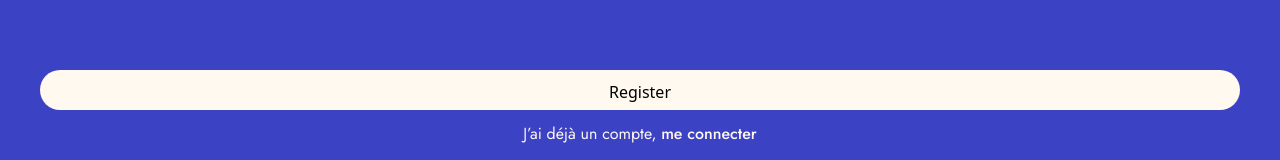
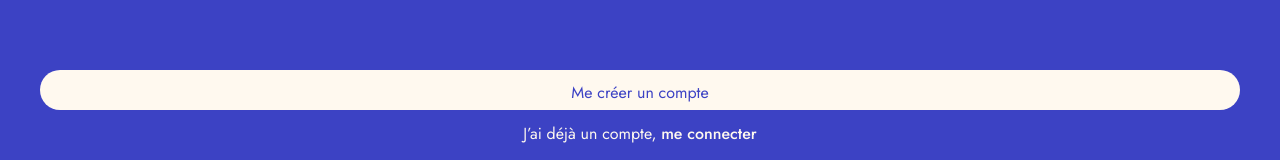
Before and after one commit to Safirl/cat-world, a React (Vite) app in the folder frontend/: page /register in a window 1280 px wide. Shown: the part 625-785 px from the top of the page. Built offline with nearby package versions, Linux system fonts and the light colour scheme; no server answers.

Commit message:
fix font button

```diff
--- a/frontend/src/pages/Register.tsx
+++ b/frontend/src/pages/Register.tsx
@@ -63,7 +63,7 @@ const Register = () => {
                     <input id="register-password" type="password" name="password" placeholder="********" onChange={handleChange} />
                 </div>
                 <div className="buttonsForm">
-                    <button type="submit">Register</button>
+                    <button type="submit"><p>Me créer un compte</p></button>
                     {message && <p>{message}</p>}
                     <p>J’ai déjà un compte,<a href="/Login"> me connecter</a> </p>
                 </div>
```
